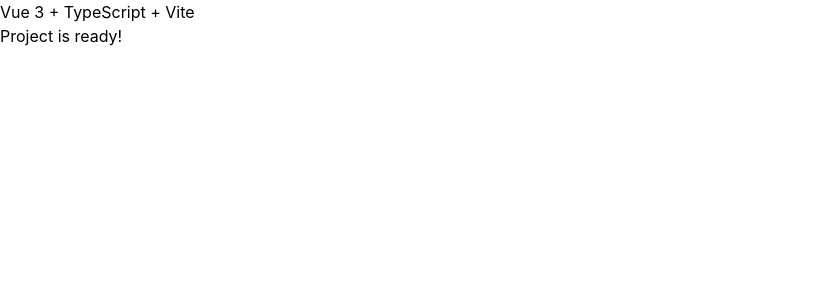
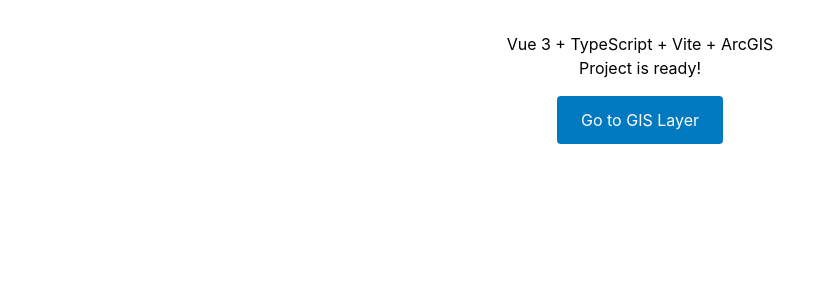
Before and after one commit to babiysqaz/GIS-Frontend, a Vue app: page / in a window 1280 px wide. Shown: the top 300 px of the page, without its empty margins (0-835 px from the left). Built offline with nearby package versions, Linux system fonts and the light colour scheme.

Commit message:
Updated tsconfig.tsbuildinfo

```diff
--- a/src/App.vue
+++ b/src/App.vue
@@ -2,10 +2,7 @@
 </script>
 
 <template>
-  <div>
-    <h1>Vue 3 + TypeScript + Vite</h1>
-    <p>Project is ready!</p>
-  </div>
+  <router-view />
 </template>
 
 <style scoped>
--- a/src/main.ts
+++ b/src/main.ts
@@ -1,5 +1,6 @@
 import { createApp } from 'vue'
 import './style.css'
 import App from './App.vue'
+import router from './router'
 
-createApp(App).mount('#app')
+createApp(App).use(router).mount('#app')
--- /dev/null
+++ b/src/router/index.ts
@@ -0,0 +1,19 @@
+import { createRouter, createWebHistory } from 'vue-router'
+
+const router = createRouter({
+  history: createWebHistory(),
+  routes: [
+    {
+      path: '/',
+      name: 'home',
+      component: () => import('../views/Home.vue'),
+    },
+    {
+      path: '/gis-layer',
+      name: 'gis-layer',
+      component: () => import('../views/GisLayer.vue'),
+    },
+  ],
+})
+
+export default router
--- /dev/null
+++ b/src/views/GisLayer.vue
@@ -0,0 +1,56 @@
+<script setup lang="ts">
+import { onMounted, onUnmounted, ref } from 'vue'
+import Map from '@arcgis/core/Map'
+import MapView from '@arcgis/core/views/MapView'
+import TileLayer from '@arcgis/core/layers/TileLayer'
+import '@arcgis/core/assets/esri/themes/light/main.css'
+
+const mapDiv = ref<HTMLDivElement>()
+let view: MapView | null = null
+
+onMounted(() => {
+  const map = new Map({
+    basemap: 'streets-navigation-vector',
+  })
+
+  const tileLayer = new TileLayer({
+    url: 'https://services.arcgisonline.com/ArcGIS/rest/services/World_Imagery/MapServer',
+    opacity: 0.5,
+  })
+
+  map.add(tileLayer)
+
+  view = new MapView({
+    container: mapDiv.value,
+    map,
+    center: [121.5654, 25.0330],
+    zoom: 11,
+  })
+})
+
+onUnmounted(() => {
+  if (view) {
+    view.destroy()
+  }
+})
+</script>
+
+<template>
+  <div class="gis-container">
+    <div ref="mapDiv" class="map-view" />
+  </div>
+</template>
+
+<style scoped>
+.gis-container {
+  width: 100%;
+  height: 100vh;
+  padding: 0;
+  margin: 0;
+}
+
+.map-view {
+  width: 100%;
+  height: 100%;
+}
+</style>
--- /dev/null
+++ b/src/views/Home.vue
@@ -0,0 +1,42 @@
+<script setup lang="ts">
+import { useRouter } from 'vue-router'
+
+const router = useRouter()
+
+function navigateToGis() {
+  router.push('/gis-layer')
+}
+</script>
+
+<template>
+  <div class="home-container">
+    <h1>Vue 3 + TypeScript + Vite + ArcGIS</h1>
+    <p>Project is ready!</p>
+    <button @click="navigateToGis" class="nav-button">
+      Go to GIS Layer
+    </button>
+  </div>
+</template>
+
+<style scoped>
+.home-container {
+  padding: 2rem;
+  text-align: center;
+}
+
+.nav-button {
+  margin-top: 1rem;
+  padding: 0.75rem 1.5rem;
+  font-size: 1rem;
+  background-color: #0079c1;
+  color: white;
+  border: none;
+  border-radius: 0.25rem;
+  cursor: pointer;
+  transition: background-color 0.2s;
+}
+
+.nav-button:hover {
+  background-color: #005a87;
+}
+</style>
```
Also changed, not shown: 1 other file (tests, documents, lock files or other folders).
